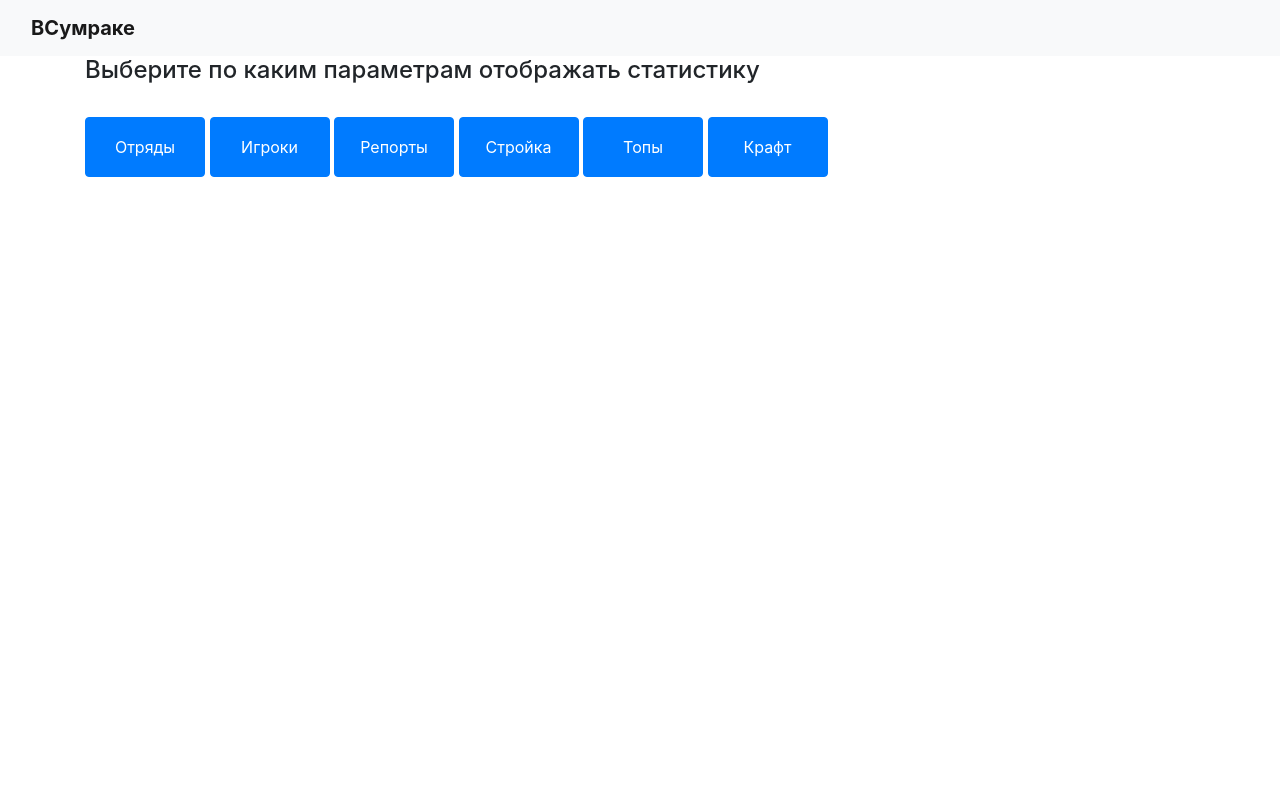
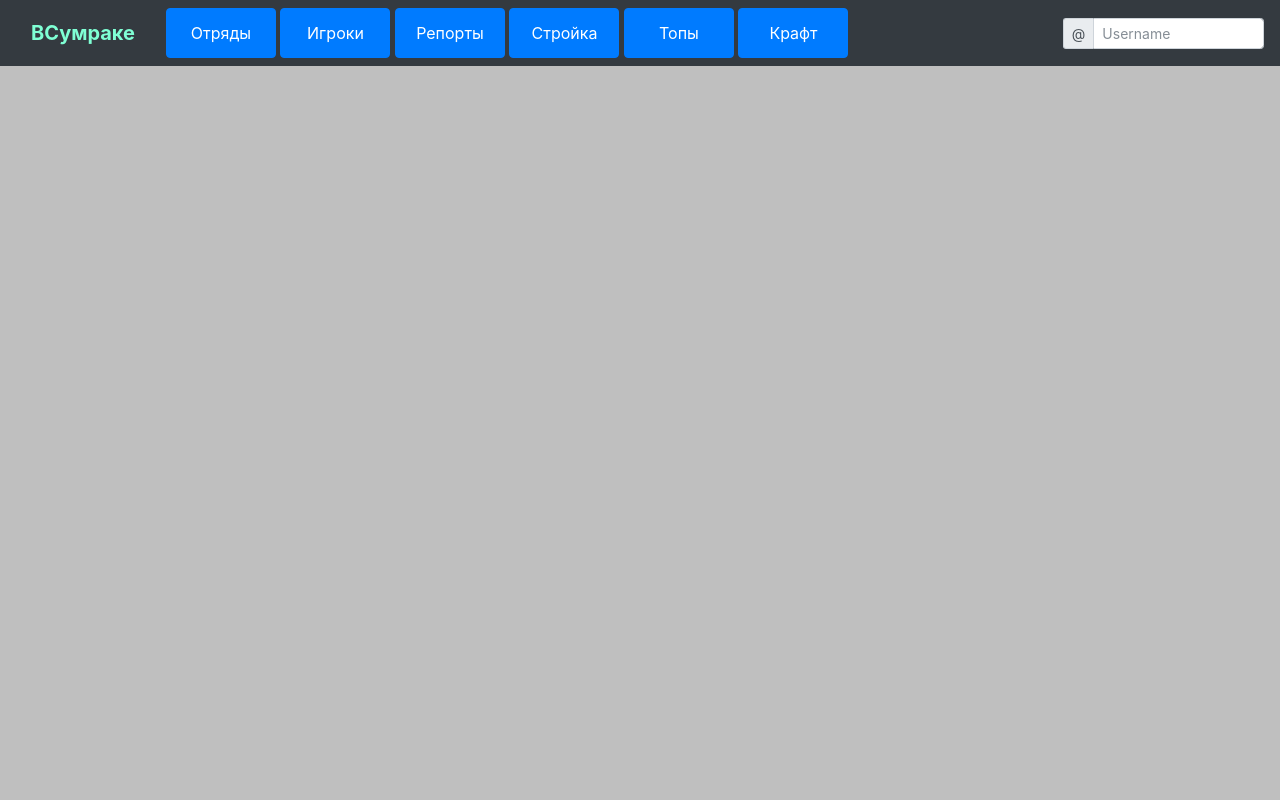
Before and after one commit to toxydose/CastleStats, a Flask app: page / in a window 1280 px wide. Run offline with Flask 2, Linux system fonts and the light colour scheme; some libraries are stand-ins or nearby versions.

Commit message:
visual improvements

```diff
--- a/app/templates/index.html
+++ b/app/templates/index.html
@@ -12,38 +12,37 @@
 
   </head>
 
-  <body>
+  <body style="background: #bfbfbf">
   <div>
-    <nav class="navbar navbar-expand-lg navbar-light bg-light">
-        <div class="container-fluid">
-            <div class="navbar-header">
-                <a class="navbar-brand" href="#"><b>ВСумраке</b></a>
-            </div>
+        <nav class="navbar navbar-expand-lg navbar-light bg-dark">
+            <div class="container-fluid">
+                <div class="navbar-header">
+                    <a class="navbar-brand" href="/"><b><font color="#7fffd4">ВСумраке</font></b></a>
+                </div>
+            <div class="container">
+                <a href="squads.html">
+<button type="button" class="btn btn-primary" style= "width:110px;height:50px" >Отряды</button></a>
+      <a href="users.html">
+<button type="button" class="btn btn-primary" style= "width:110px;height:50px" >Игроки</button>
+      </a>
+<button type="button" class="btn btn-primary" style= "width:110px;height:50px" >Репорты</button>
+
+<button type="button" class="btn btn-primary" style= "width:110px;height:50px" >Стройка</button>
+
+<button type="button" class="btn btn-primary" style= "width:110px;height:50px" >Топы</button>
+
+<button type="button" class="btn btn-primary" style= "width:110px;height:50px" >Крафт</button>
+</div>
+            <div class="row">
+                <div class="col-md-20">
+        <div class="input-group input-group-sm">
+  <span class="input-group-addon" id="sizing-addon3">@</span>
+  <input type="text" class="form-control" placeholder="Username" aria-describedby="sizing-addon3">
         </div>
-    </nav>
-  </div>
-
-
-  <div class="container">
-<h4>    Выберите по каким параметрам отображать статистику</h4>
-</div>
-  <br>
-
-  <div class="container">
-      <a href="squads.html">
-<button type="button" class="btn btn-primary" style= "width:120px;height:60px" >Отряды</button>
-</a>
-      <a href="users.html">
-<button type="button" class="btn btn-primary" style= "width:120px;height:60px" >Игроки</button>
-      </a>
-<button type="button" class="btn btn-primary" style= "width:120px;height:60px" >Репорты</button>
-
-<button type="button" class="btn btn-primary" style= "width:120px;height:60px" >Стройка</button>
-
-<button type="button" class="btn btn-primary" style= "width:120px;height:60px" >Топы</button>
-
-<button type="button" class="btn btn-primary" style= "width:120px;height:60px" >Крафт</button>
-
-</div>
+                    </div>
+                    </div>
+                </div>
+        </nav>
+      </div>
 </body>
 </html>
```
Also changed, not shown: app/templates/player.html (+30 -8 lines), app/templates/squads.html (+30 -8 lines), app/templates/users.html (+30 -8 lines).
